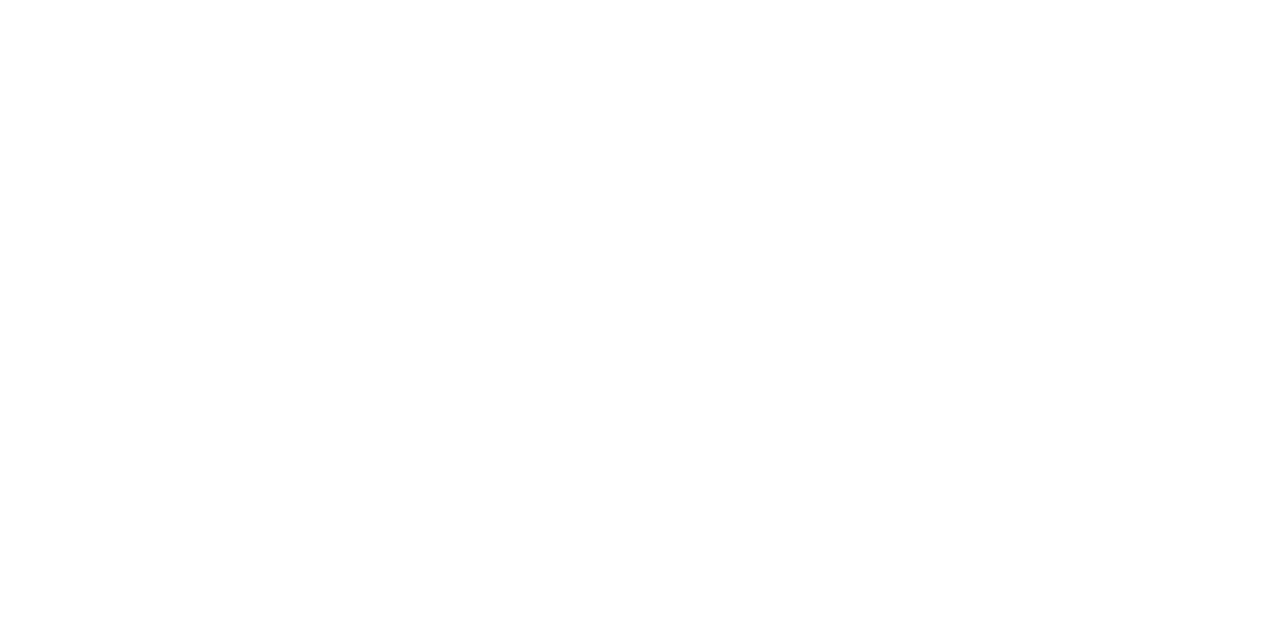
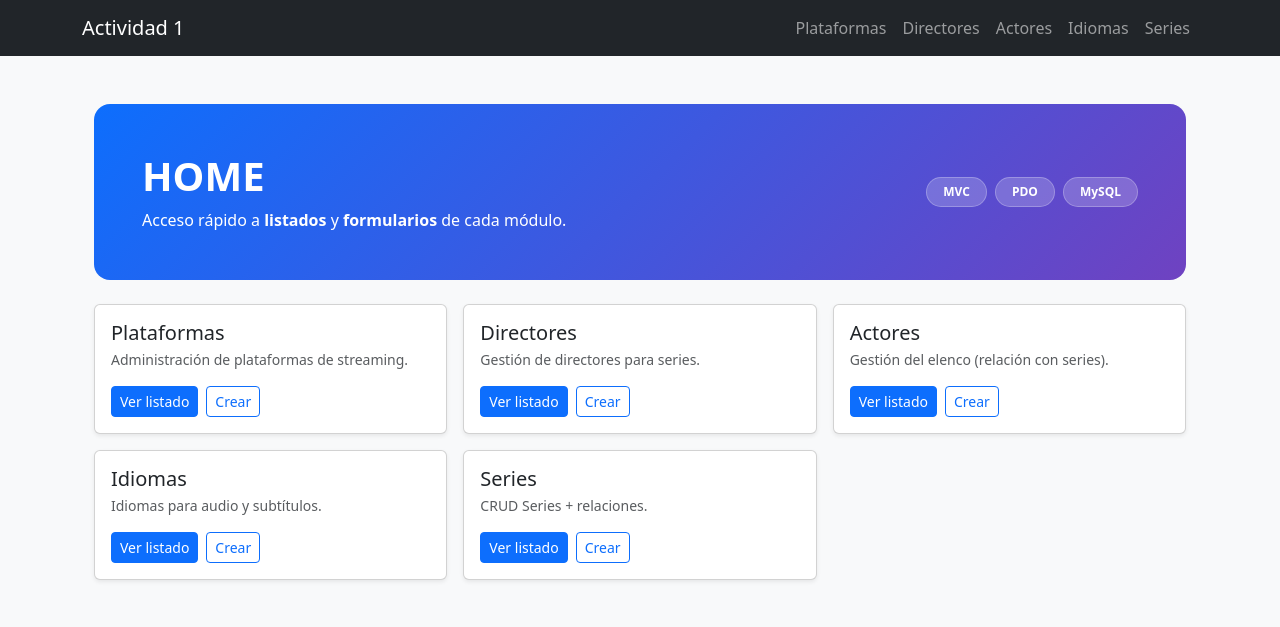
Before and after one commit to hferrer08/actividad1_backend, a PHP site: page / in a window 1280 px wide. Before the commit the part shown is empty. Shown: the top 627 px of the page. Run offline with PHP 8.4, Linux system fonts and the light colour scheme.

Commit message:
Se crea index.php como menú home a todos los listados

```diff
--- /dev/null
+++ b/index.php
@@ -0,0 +1,106 @@
+<?php
+// index.php (HOME)
+require_once __DIR__ . "/views/partials/header.php";
+?>
+
+<main class="container my-4">
+
+  <section class="p-4 p-md-5 rounded-4 text-white mb-4"
+           style="background: linear-gradient(135deg, #0d6efd, #6f42c1);">
+    <div class="d-flex flex-column flex-md-row justify-content-between gap-3 align-items-md-center">
+      <div>
+        <h1 class="display-6 fw-bold mb-2">HOME</h1>
+        <p class="mb-0">
+          Acceso rápido a <strong>listados</strong> y <strong>formularios</strong> de cada módulo.
+        </p>
+      </div>
+      <div class="d-flex gap-2 flex-wrap">
+        <span class="badge rounded-pill px-3 py-2"
+              style="background: rgba(255,255,255,.2); border: 1px solid rgba(255,255,255,.25);">MVC</span>
+        <span class="badge rounded-pill px-3 py-2"
+              style="background: rgba(255,255,255,.2); border: 1px solid rgba(255,255,255,.25);">PDO</span>
+        <span class="badge rounded-pill px-3 py-2"
+              style="background: rgba(255,255,255,.2); border: 1px solid rgba(255,255,255,.25);">MySQL</span>
+      </div>
+    </div>
+  </section>
+
+  <div class="row g-3">
+
+    <!-- Plataformas -->
+    <div class="col-12 col-md-6 col-lg-4">
+      <div class="card h-100 shadow-sm">
+        <div class="card-body">
+          <h5 class="card-title mb-1">Plataformas</h5>
+          <p class="text-muted small mb-3">Administración de plataformas de streaming.</p>
+          <div class="d-flex gap-2 flex-wrap">
+            <a class="btn btn-primary btn-sm" href="views/plataformas/list.php">Ver listado</a>
+            <a class="btn btn-outline-primary btn-sm" href="views/plataformas/create.php">Crear</a>
+          </div>
+        </div>
+      </div>
+    </div>
+
+    <!-- Directores -->
+    <div class="col-12 col-md-6 col-lg-4">
+      <div class="card h-100 shadow-sm">
+        <div class="card-body">
+          <h5 class="card-title mb-1">Directores</h5>
+          <p class="text-muted small mb-3">Gestión de directores para series.</p>
+          <div class="d-flex gap-2 flex-wrap">
+            <a class="btn btn-primary btn-sm" href="views/directores/list.php">Ver listado</a>
+            <a class="btn btn-outline-primary btn-sm" href="views/directores/create.php">Crear</a>
+          </div>
+        </div>
+      </div>
+    </div>
+
+    <!-- Actores -->
+    <div class="col-12 col-md-6 col-lg-4">
+      <div class="card h-100 shadow-sm">
+        <div class="card-body">
+          <h5 class="card-title mb-1">Actores</h5>
+          <p class="text-muted small mb-3">Gestión del elenco (relación con series).</p>
+          <div class="d-flex gap-2 flex-wrap">
+            <a class="btn btn-primary btn-sm" href="views/actores/list.php">Ver listado</a>
+            <a class="btn btn-outline-primary btn-sm" href="views/actores/create.php">Crear</a>
+          </div>
+        </div>
+      </div>
+    </div>
+
+    <!-- Idiomas -->
+    <div class="col-12 col-md-6 col-lg-4">
+      <div class="card h-100 shadow-sm">
+        <div class="card-body">
+          <h5 class="card-title mb-1">Idiomas</h5>
+          <p class="text-muted small mb-3">Idiomas para audio y subtítulos.</p>
+          <div class="d-flex gap-2 flex-wrap">
+            <a class="btn btn-primary btn-sm" href="views/idiomas/list.php">Ver listado</a>
+            <a class="btn btn-outline-primary btn-sm" href="views/idiomas/create.php">Crear</a>
+          </div>
+        </div>
+      </div>
+    </div>
+
+    <!-- Series -->
+    <div class="col-12 col-md-6 col-lg-4">
+      <div class="card h-100 shadow-sm">
+        <div class="card-body">
+          <h5 class="card-title mb-1">Series</h5>
+          <p class="text-muted small mb-3">CRUD Series + relaciones.</p>
+          <div class="d-flex gap-2 flex-wrap">
+            <a class="btn btn-primary btn-sm" href="views/series/list.php">Ver listado</a>
+            <a class="btn btn-outline-primary btn-sm" href="views/series/create.php">Crear</a>
+          </div>
+        </div>
+      </div>
+    </div>
+
+  </div>
+
+</main>
+
+<?php
+require_once __DIR__ . "/views/partials/footer.php";
+?>
--- a/views/partials/header.php
+++ b/views/partials/header.php
@@ -16,7 +16,7 @@
 
 <nav class="navbar navbar-expand-lg navbar-dark bg-dark">
   <div class="container">
-    <a class="navbar-brand" href="/actividad1_backend/index.html">Actividad 1</a>
+    <a class="navbar-brand" href="/actividad1_backend/index.php">Actividad 1</a>
     <div class="navbar-nav">
       <a class="nav-link" href="/actividad1_backend/views/plataformas/list.php">Plataformas</a>
       <a class="nav-link" href="/actividad1_backend/views/directores/list.php">Directores</a>
```
Also changed, not shown: index.html (deleted).
